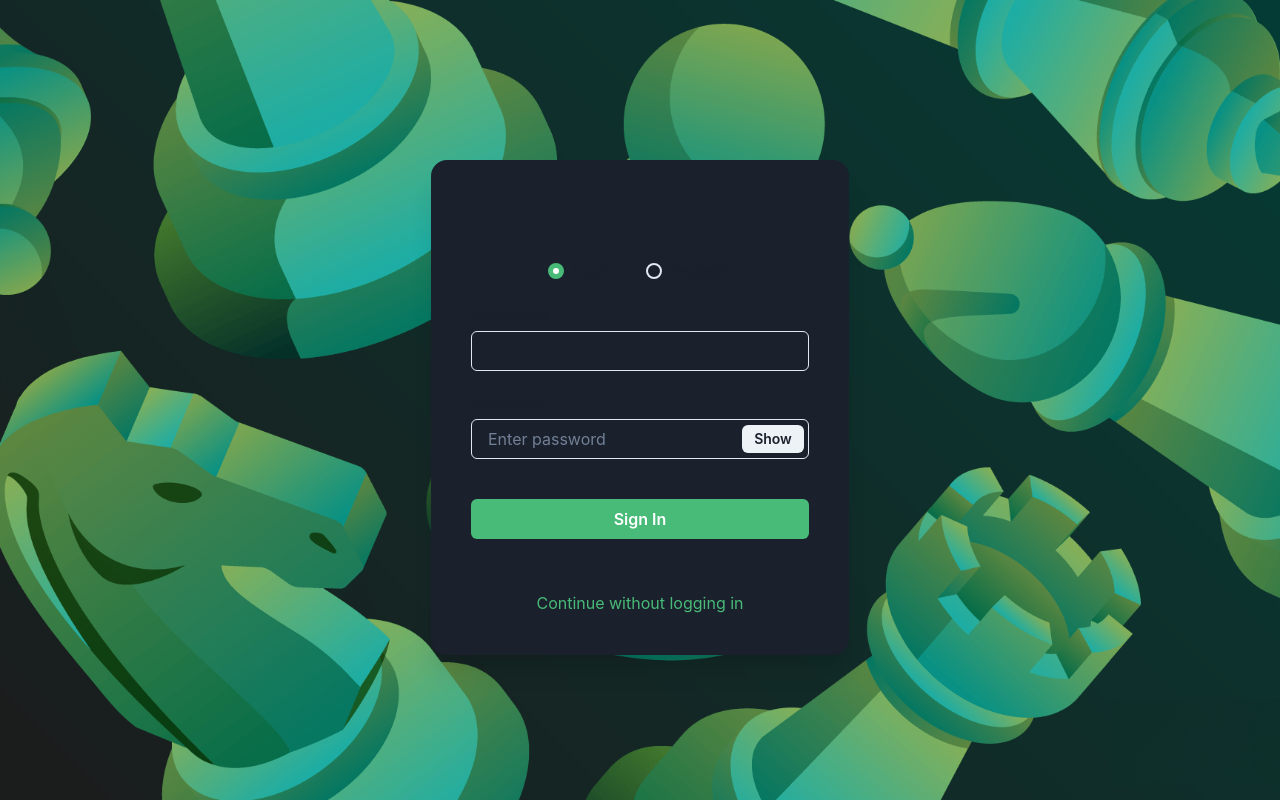
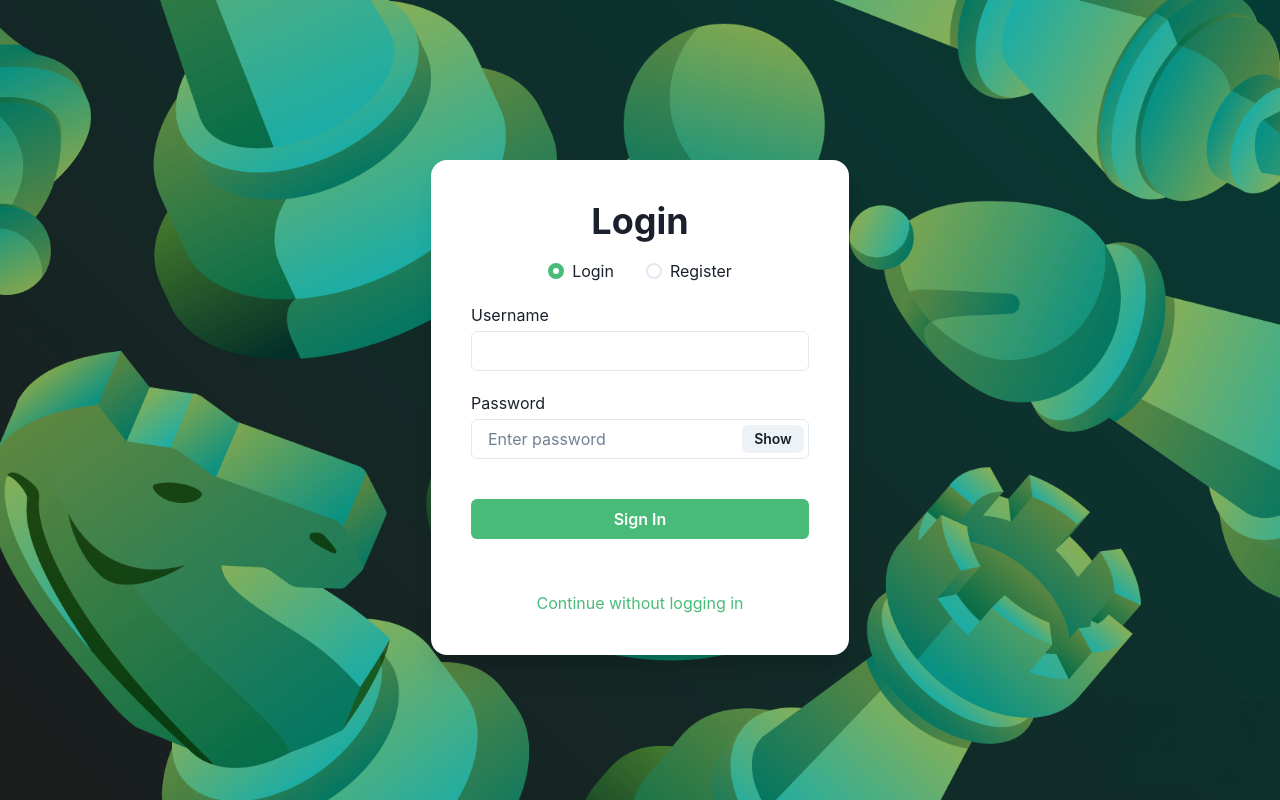
Before and after one commit to JTH1999/chess-vite, a React (Vite) app in the folder client/: page /login in a window 1280 px wide. Built offline with nearby package versions, Linux system fonts and the light colour scheme.

Commit message:
Fixed initial load colour issue

```diff
--- a/client/src/hooks/useColour.tsx
+++ b/client/src/hooks/useColour.tsx
@@ -144,7 +144,8 @@ export function useColourWrapper() {
   // Firgured out the weird bug, this is running twice, once with initial (default) colour mode,
   // then with the actual. The actual one is not being saved to state for some reason.
   // Going to work around by initialising with local storage value rather than colorMode (hope it works)
-  const dlTheme = localStorage.getItem("chakra-ui-color-mode");
+  const dlTheme = colorMode
+
   const {
     name,
     primary,
--- a/client/src/main.tsx
+++ b/client/src/main.tsx
@@ -1,4 +1,4 @@
-import { ChakraProvider } from "@chakra-ui/react";
+import { ChakraProvider, ColorModeScript } from "@chakra-ui/react";
 import ReactDOM from "react-dom/client";
 import { createBrowserRouter, RouterProvider } from "react-router-dom";
 import ErrorPage from "./error-page";
@@ -96,6 +96,7 @@ ReactDOM.createRoot(document.getElementById("root") as HTMLElement).render(
     <ChakraProvider theme={theme}>
       <ProvideAuth>
         <ProvideColour>
+          <ColorModeScript initialColorMode={theme.config.initialColorMode} />
           <RouterProvider router={router} />
         </ProvideColour>
       </ProvideAuth>
--- a/client/src/theme.ts
+++ b/client/src/theme.ts
@@ -6,7 +6,7 @@ const { definePartsStyle, defineMultiStyleConfig } =
   createMultiStyleConfigHelpers(switchAnatomy.keys);
 
 const config = {
-  initialColorMode: "light",
+  initialColorMode: "system",
   useSystemColorMode: false,
 };
 
```
